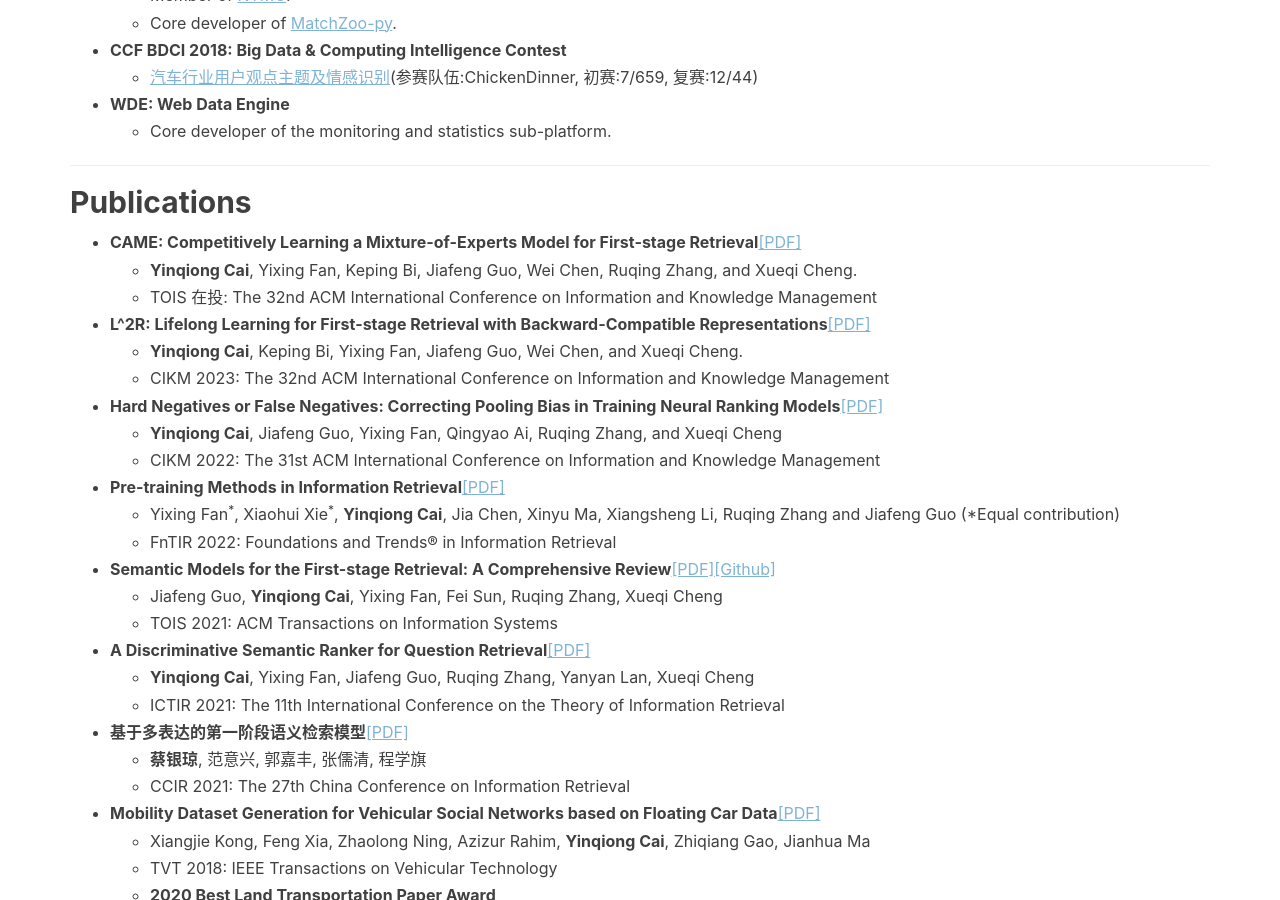
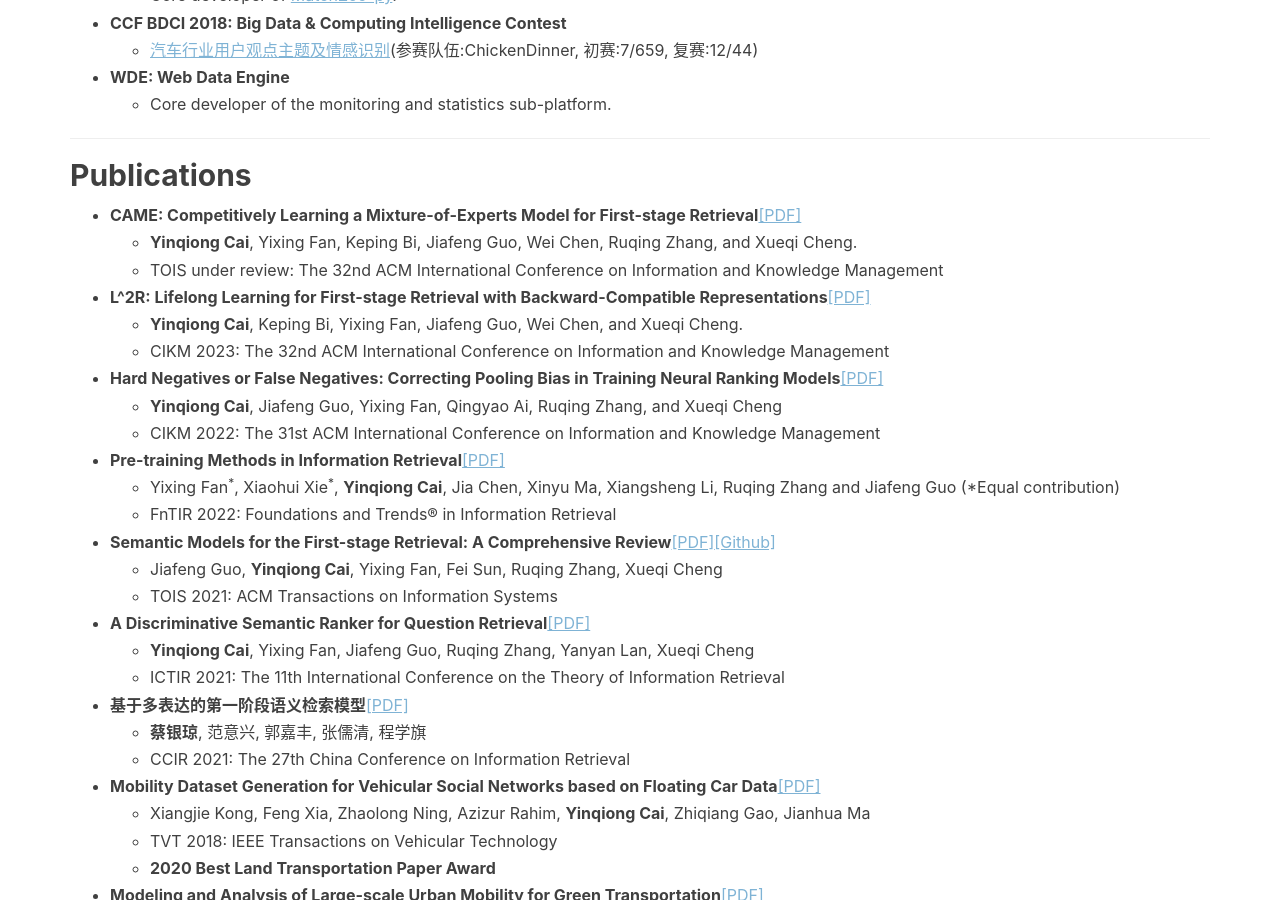
Before and after one commit to caiyinqiong/caiyinqiong.github.io, a Jekyll site: the page built from resume.html, in a window 1280 px wide and 900 px high, scrolled down 1134 px. Built offline with Jekyll 4.4.1, drawn with Linux system fonts in a browser that asks for light colours; nearby versions of some CDN libraries; comment, search, counter and statistics services are not loaded; some of the changed text lies outside the part shown.

Commit message:
Update resume.html

```diff
--- a/resume.html
+++ b/resume.html
@@ -25,7 +25,7 @@
 <div class="container">
 
 <h1>Yinqiong Cai (蔡银琼)</h1>
-<p> I am now a Senior R&D Engineer at Baidu Search. Before that, I received the Ph.D. degree in Computer Science at <a href="http://www.ict.ac.cn/" style="color:#7FB3D5;text-decoration:underline">Institute of Computing Technology, Chinese Academy of Sciences</a>. Here, I’m luckily enough to be advised by <a href="http://www.bigdatalab.ac.cn/gjf/" style="color:#7FB3D5;text-decoration:underline">Prof. Jiafeng Guo</a> and <a href="https://scholar.google.com/citations?user=w5kGcUsAAAAJ&hl=zh-CN&oi=ao" style="color:#7FB3D5;text-decoration:underline">Yixing Fan</a>. My research interests lie in Information Retrieval, with a special focus on <strong>dense retrieval</strong>. Recently, my research focuses on the integration of <strong>large language models</strong> and information retrieval.</p>
+<p> I am now a Senior R&D Engineer at Baidu Search. Before that, I received the Ph.D. degree in Computer Science at <a href="http://www.ict.ac.cn/" style="color:#7FB3D5;text-decoration:underline">Institute of Computing Technology, Chinese Academy of Sciences</a>, advised by <a href="http://www.bigdatalab.ac.cn/gjf/" style="color:#7FB3D5;text-decoration:underline">Prof. Jiafeng Guo</a>. My research interests lie in Information Retrieval, with a special focus on <strong>dense retrieval</strong>. Recently, my research focuses on the integration of <strong>large language models</strong> and information retrieval.</p>
 <p> Prior to this, I earned my Bachelor’s degree at <a href="https://ssdut.dlut.edu.cn/" style="color:#7FB3D5;text-decoration:underline">School of Software Technology, Dalian University of Technology</a>, advised by <a href="https://scholar.google.co.jp/citations?hl=en&user=Z0dStKsAAAAJ&view_op=list_works&sortby=pubdate" style="color:#7FB3D5;text-decoration:underline">Prof. Xiangjie Kong</a>. My research interests include big data, mobile computing, and computational social science.
 
 <section>
@@ -90,7 +90,7 @@
 <li><strong>CAME: Competitively Learning a Mixture-of-Experts Model for First-stage Retrieval</strong><a href="https://arxiv.org/pdf/2311.02834.pdf" style="color:#7FB3D5;text-decoration:underline">[PDF]</a></li>
     <ul>
         <li><strong>Yinqiong Cai</strong>, Yixing Fan, Keping Bi, Jiafeng Guo, Wei Chen, Ruqing Zhang, and Xueqi Cheng.</li>
-        <li>TOIS 在投: The 32nd ACM International Conference on Information and Knowledge Management</li>
+        <li>TOIS under review: The 32nd ACM International Conference on Information and Knowledge Management</li>
 </ul>
   <li><strong>L^2R: Lifelong Learning for First-stage Retrieval with Backward-Compatible Representations</strong><a href="https://dl.acm.org/doi/pdf/10.1145/3583780.3614947" style="color:#7FB3D5;text-decoration:underline">[PDF]</a></li>
     <ul>
```
